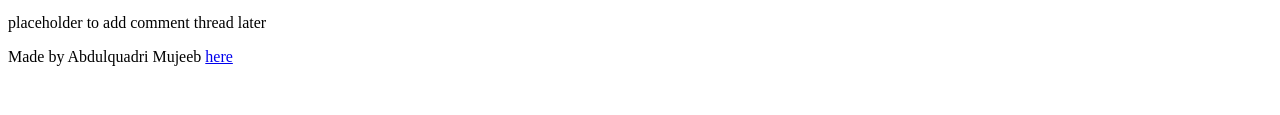
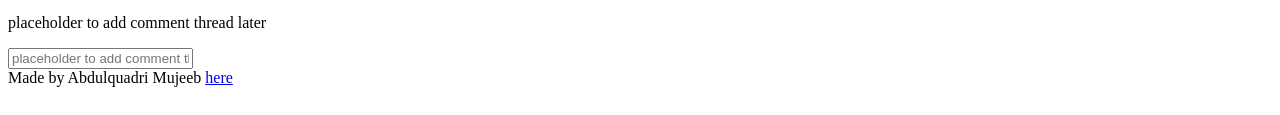
Before and after one commit to quadritech/My_First_Portfolio, a plain HTML site: page html_basic/index.html in a window 1280 px wide. Shown: the part 682-797 px from the top of the page. Drawn offline with Linux system fonts and the light colour scheme.

Commit message:
creating a structured web layout

```diff
--- a/html_basic/index.html
+++ b/html_basic/index.html
@@ -35,6 +35,7 @@
 </article>
 <aside>
             <p>placeholder to add comment thread later</p>
+            <input type="text" placeholder="placeholder to add comment thread later">
 </aside>
 </main>
 <footer>
```
Also changed, not shown: html_basic/tweets.html (+1 -0 lines).
